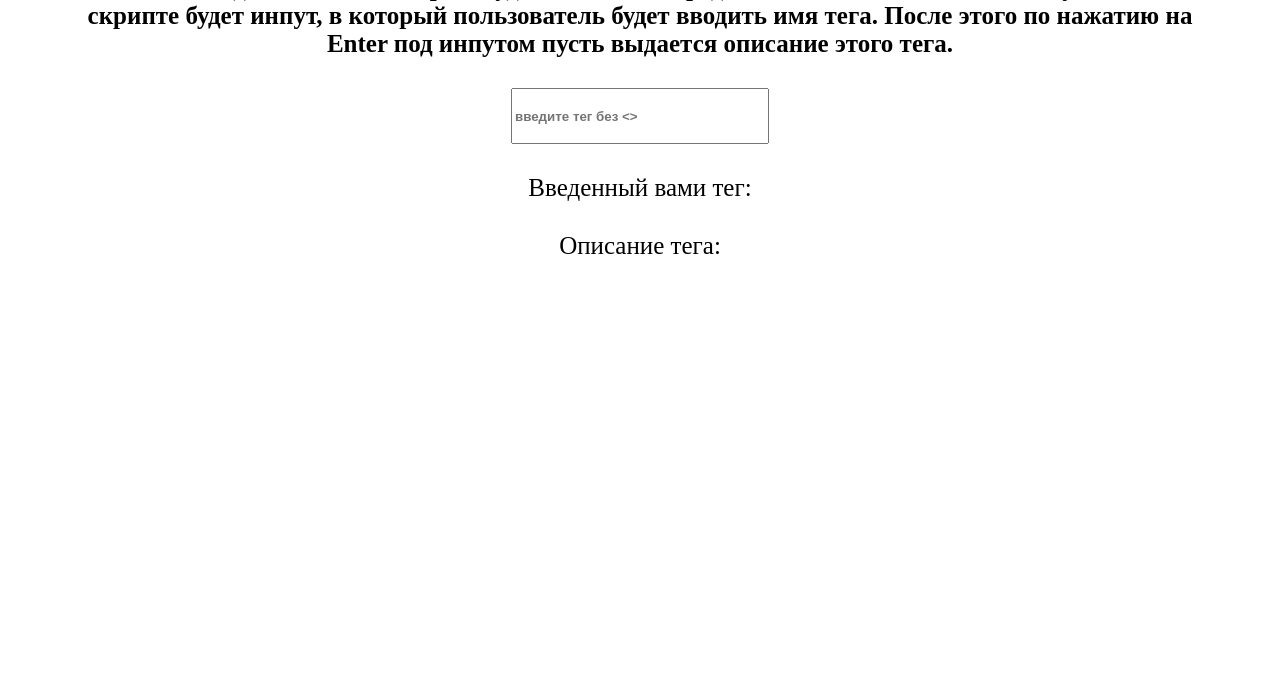
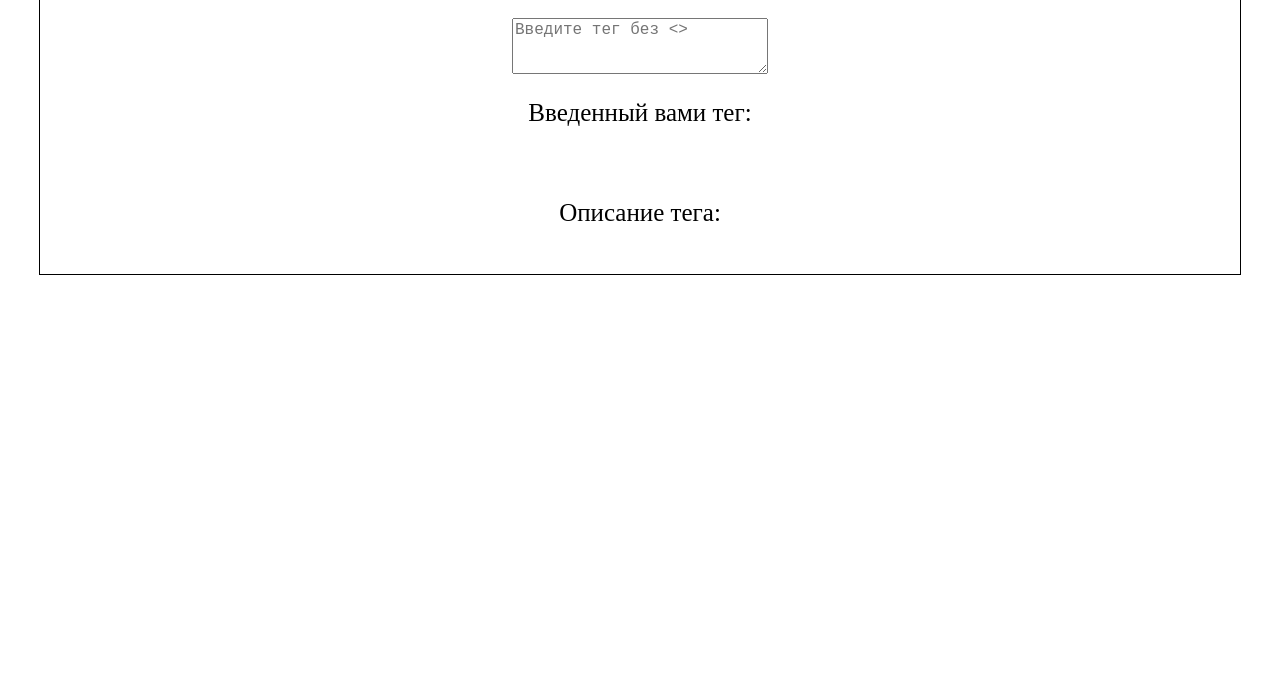
Before and after one commit to Elkhan911/Finding-tags-JavaScript, a plain HTML site: page index.html in a window 1280 px wide. Shown: the part 126-800 px from the top of the page. Drawn offline with Linux system fonts and the light colour scheme.

Commit message:
edited html and css code

```diff
--- a/index.css
+++ b/index.css
@@ -1,25 +1,35 @@
-.task {
+.search {
+  margin: 30px auto 0;
+  border: 1px solid black;
   width: 1200px;
-  margin: 100px auto 30px;
+  display: flex;
+  flex-direction: column;
+  align-content: space-between;
 }
 
-.task__header {
+.search__header {
   text-align: center;
-  margin: 30px;
-  font-size: 25px;
+  font-size: 40px;
 }
 
-.task__value {
-  margin: 30px auto 30px;
+.search__text {
   width: 250px;
+  margin: auto;
   height: 50px;
-  font-size: 16;
-  font-weight: 600;
-  display: block;
+  font-size: 16px;
+  font-weight: normal;
 }
 
-.task__answer {
+.search__key {
   text-align: center;
-  margin: 30px;
   font-size: 25px;
+  min-height: 50px;
 }
+
+.search__value {
+  display: block;
+  text-align: center;
+  font-size: 25px;
+  margin: 0;
+  padding: 5px;
+}
--- a/index.html
+++ b/index.html
@@ -7,26 +7,22 @@
     <link rel="stylesheet" href="index.css" />
     <title>Поиск по тегам</title>
   </head>
-  <body>
-    <section class="task">
-      <h2 class="task__header">
-        Сейчас мы сделаем сайт, который будет помогать определить значение HTML
-        тега. Пусть в этом скрипте будет инпут, в который пользователь будет
-        вводить имя тега. После этого по нажатию на Enter под инпутом пусть
-        выдается описание этого тега.
-      </h2>
-      <input
-        class="task__value"
-        type="text"
-        name=""
+  <body class="page">
+    <section class="search">
+      <h2 class="search__header">Поиск по тегу HTML</h2>
+      <textarea
+        class="search__text"
         id="_input1"
-        placeholder="введите тег без <>"
-      />
-      <p class="task__answer">
-        Введенный вами тег: <span class="task___answer" id="_span1"></span>
+        cols="30"
+        rows="10"
+        placeholder="Введите тег без <>"
+      ></textarea>
+      <p class="search__key">
+        Введенный вами тег:
+        <span class="search__value" id="_span1"></span>
       </p>
-      <p class="task__answer">
-        Описание тега: <span class="task___answer" id="_span2"></span>
+      <p class="search__key">
+        Описание тега: <span class="search__value" id="_span2"></span>
       </p>
     </section>
 
--- a/script.js
+++ b/script.js
@@ -33,24 +33,29 @@ const obj = {
   link: "Определяет привязку внешнего ресурса (чаще всего, привязку таблицы стилей CSS)",
 };
 
-let isItInBase = true;
-
-input1.addEventListener("keydown", function (event) {
-  if (event.key == "Enter") {
-    span1.textContent = input1.value;
-    detectTag(input1.value);
-    input1.value = "";
-  }
-});
-
 function detectTag(string) {
   if (obj[string] == undefined) {
     span1.textContent = input1.value;
     span2.textContent = "Такого тега нет в нашей базе";
-    input1.value = "";
   } else {
     span1.textContent = input1.value;
     span2.textContent = obj[string];
-    input1.value = "";
   }
 }
+
+input1.addEventListener("keydown", function (event) {
+  if (event.key == "Enter") {
+    if (checkValue(input1.value)) {
+      detectTag(input1.value);
+    }
+  }
+});
+
+function checkValue(value) {
+  if (value == "" || value == " " || value == "  " || value == "/n") {
+    alert("Необходимо ввести наименование тега HTML");
+    return false;
+  } else {
+    return true;
+  }
+}
```
